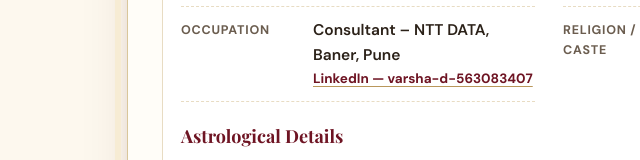
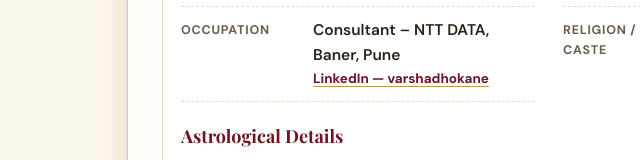
Before and after one commit to krushupsc-eng/krushupsc-eng.github.io, a plain HTML site: page varsha-dhokane-biodata.html in a window 1280 px wide. Shown: the part 724-884 px from the top of the page, 91-731 px from the left. Drawn offline with nearby package versions, Linux system fonts and the light colour scheme; a web font is replaced by a local one.

Commit message:
Fix Varsha biodata LinkedIn link to varshadhokane

```diff
--- a/varsha-dhokane-biodata.html
+++ b/varsha-dhokane-biodata.html
@@ -279,7 +279,7 @@ var qrcode=function(){var t=function(t,r){var e=t,n=g[r],o=null,i=0,a=null,u=[],
           <div class="row"><dt>Height</dt><dd>5 ft 3 in</dd></div>
           <div class="row"><dt>Complexion</dt><dd>Fair</dd></div>
           <div class="row"><dt>Education</dt><dd>B.Sc. | Angular Development</dd></div>
-          <div class="row"><dt>Occupation</dt><dd>Consultant – NTT DATA, Baner, Pune <small><a class="linkedin-link" href="https://www.linkedin.com/in/varsha-d-563083407" target="_blank" rel="noopener">LinkedIn — varsha-d-563083407</a></small></dd></div>
+          <div class="row"><dt>Occupation</dt><dd>Consultant – NTT DATA, Baner, Pune <small><a class="linkedin-link" href="https://www.linkedin.com/in/varshadhokane" target="_blank" rel="noopener">LinkedIn — varshadhokane</a></small></dd></div>
           <div class="row"><dt>Religion / Caste</dt><dd>Hindu – Maratha</dd></div>
         </dl>
 
@@ -488,7 +488,7 @@ var qrcode=function(){var t=function(t,r){var e=t,n=g[r],o=null,i=0,a=null,u=[],
           <div class="row"><dt>उंची</dt><dd>५ फुट ३ इंच</dd></div>
           <div class="row"><dt>वर्ण</dt><dd>गोरा</dd></div>
           <div class="row"><dt>शिक्षण</dt><dd>B.Sc. | Angular Development</dd></div>
-          <div class="row"><dt>नोकरी</dt><dd>Consultant – NTT DATA, बाणेर, पुणे <small><a class="linkedin-link" href="https://www.linkedin.com/in/varsha-d-563083407" target="_blank" rel="noopener">LinkedIn — varsha-d-563083407</a></small></dd></div>
+          <div class="row"><dt>नोकरी</dt><dd>Consultant – NTT DATA, बाणेर, पुणे <small><a class="linkedin-link" href="https://www.linkedin.com/in/varshadhokane" target="_blank" rel="noopener">LinkedIn — varshadhokane</a></small></dd></div>
           <div class="row"><dt>जात</dt><dd>हिंदु – मराठा</dd></div>
         </dl>
 
```
